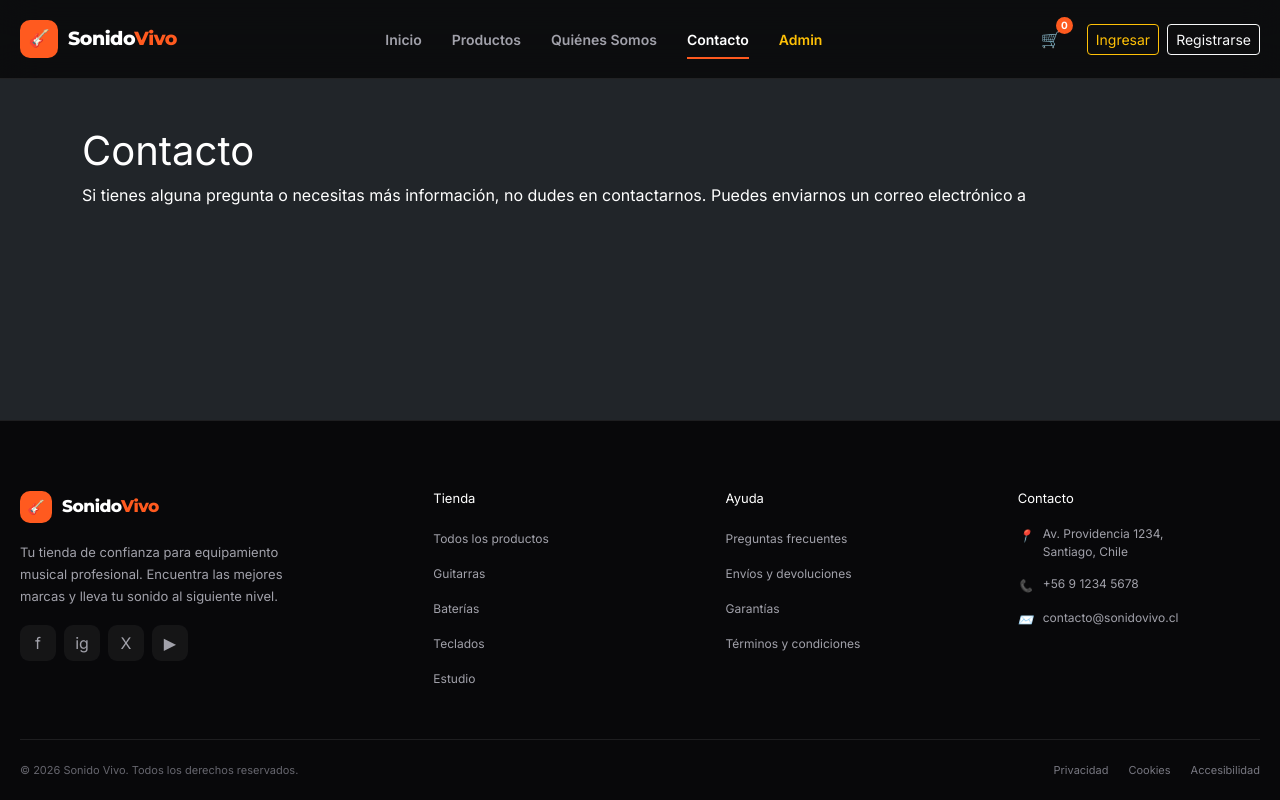
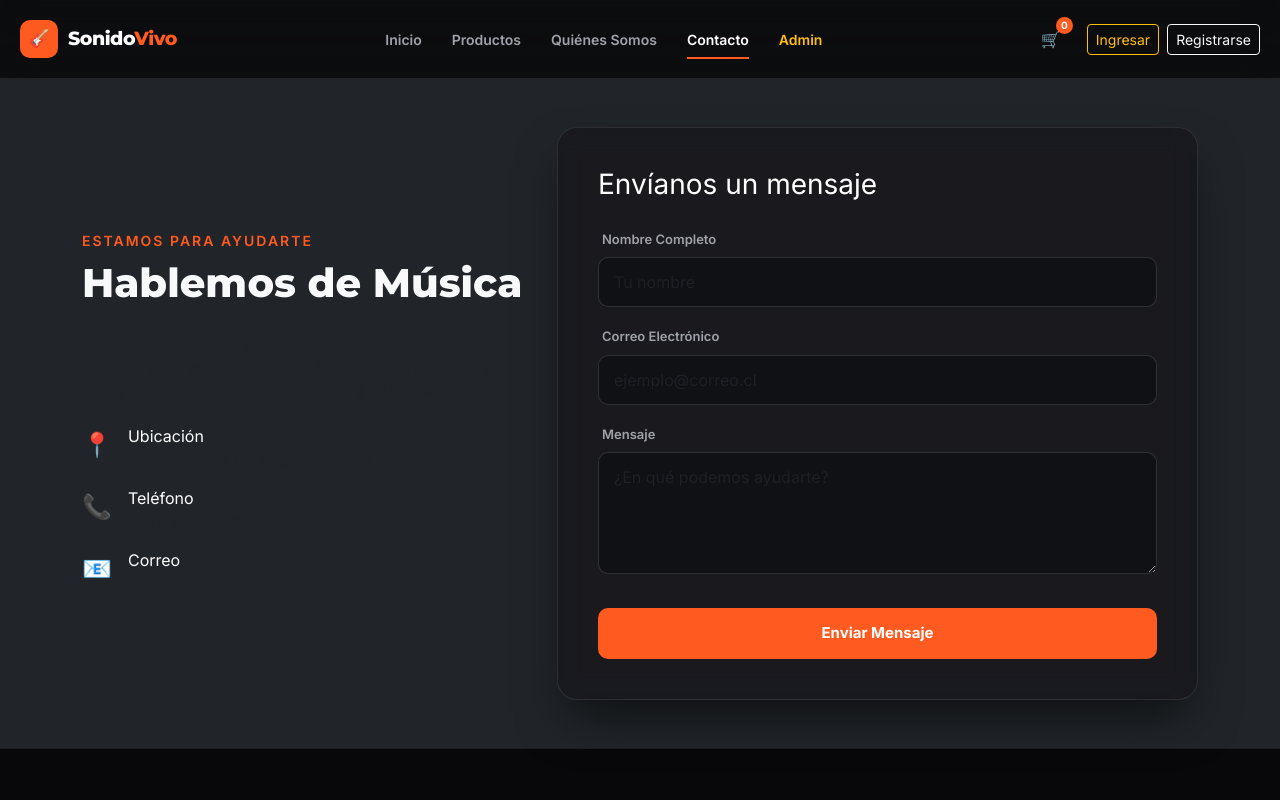
Before and after one commit to Fimchart/SonidoVivo_React, a React (Vite) app: page /contacto in a window 1280 px wide. Shown: the top 800 px of the page. Built offline with nearby package versions, Linux system fonts and the light colour scheme.

Commit message:
Feat: Contacto.tsx/css

```diff
--- /dev/null
+++ b/src/pages/Contacto.css
@@ -0,0 +1,29 @@
+/* src/pages/Contacto.css */
+.contact-card {
+    background: rgba(24, 24, 29, 0.85);
+    backdrop-filter: blur(12px);
+    border: 1px solid var(--sv-border);
+    border-radius: 20px;
+    padding: 40px;
+    box-shadow: 0 25px 50px -12px rgba(0, 0, 0, 0.6);
+}
+
+.contact-icon {
+    color: var(--sv-primary);
+    font-size: 24px;
+    margin-bottom: 10px;
+}
+
+.contact-input {
+    background-color: rgba(0, 0, 0, 0.3) !important;
+    border: 1px solid rgba(255, 255, 255, 0.1) !important;
+    color: white !important;
+    padding: 12px 15px;
+    border-radius: 10px;
+}
+
+.contact-input:focus {
+    border-color: var(--sv-primary) !important;
+    box-shadow: 0 0 0 3px rgba(255, 90, 31, 0.15) !important;
+    background-color: rgba(0, 0, 0, 0.5) !important;
+}
--- a/src/pages/Contacto.tsx
+++ b/src/pages/Contacto.tsx
@@ -1,8 +1,140 @@
+// src/pages/Contacto.tsx
+import { useState } from 'react';
+import './Contacto.css';
+
 function Contacto() {
+  const [formData, setFormData] = useState({
+    nombre: '',
+    correo: '',
+    mensaje: ''
+  });
+  const [errores, setErrores] = useState<{ [key: string]: string }>({});
+  const [enviado, setEnviado] = useState(false);
+
+  const handleChange = (e: React.ChangeEvent<HTMLInputElement | HTMLTextAreaElement>) => {
+    setFormData({ ...formData, [e.target.name]: e.target.value });
+    if (errores[e.target.name]) {
+      setErrores({ ...errores, [e.target.name]: '' });
+    }
+    setEnviado(false);
+  };
+
+  const validarFormulario = () => {
+    const nuevosErrores: { [key: string]: string } = {};
+    const regexCorreo = /^[^\s@]+@[^\s@]+\.[^\s@]+$/;
+
+    if (!formData.nombre.trim()) nuevosErrores.nombre = 'El nombre es obligatorio.';
+    if (!formData.correo.trim()) {
+      nuevosErrores.correo = 'El correo es obligatorio.';
+    } else if (!regexCorreo.test(formData.correo)) {
+      nuevosErrores.correo = 'Ingresa un correo válido.';
+    }
+    if (!formData.mensaje.trim()) nuevosErrores.mensaje = 'El mensaje es obligatorio.';
+
+    setErrores(nuevosErrores);
+    return Object.keys(nuevosErrores).length === 0;
+  };
+
+  const handleSubmit = (e: React.FormEvent) => {
+    e.preventDefault();
+    if (validarFormulario()) {
+      // Simulamos el envío
+      setEnviado(true);
+      setFormData({ nombre: '', correo: '', mensaje: '' }); // Limpiamos el form
+    }
+  };
+
   return (
-    <div className="container mt-5">
-      <h1>Contacto</h1>
-      <p>Si tienes alguna pregunta o necesitas más información, no dudes en contactarnos. Puedes enviarnos un correo electrónico a</p>
+    <div className="container mt-5 pb-5">
+      <div className="row g-4">
+
+        {/* Información de Contacto */}
+        <div className="col-md-5 text-light d-flex flex-column justify-content-center">
+          <span className="about-subtitle mb-2">Estamos para ayudarte</span>
+          <h1 className="mb-4" style={{ fontFamily: 'Montserrat', fontWeight: 800 }}>
+            Hablemos de Música
+          </h1>
+          <p className="text-muted mb-4">
+            ¿Tienes dudas sobre algún instrumento? ¿Necesitas asesoría para armar tu estudio?
+            Déjanos un mensaje y nuestro equipo técnico te responderá a la brevedad.
+          </p>
+
+          <div className="d-flex align-items-start gap-3 mb-3">
+            <span className="contact-icon">📍</span>
+            <div>
+              <h6 className="mb-1 text-white">Ubicación</h6>
+              <p className="text-muted small mb-0">Av. Providencia 1234, Santiago, Chile</p>
+            </div>
+          </div>
+          <div className="d-flex align-items-start gap-3 mb-3">
+            <span className="contact-icon">📞</span>
+            <div>
+              <h6 className="mb-1 text-white">Teléfono</h6>
+              <p className="text-muted small mb-0">+56 9 1234 5678</p>
+            </div>
+          </div>
+          <div className="d-flex align-items-start gap-3">
+            <span className="contact-icon">📧</span>
+            <div>
+              <h6 className="mb-1 text-white">Correo</h6>
+              <p className="text-muted small mb-0">contacto@sonidovivo.cl</p>
+            </div>
+          </div>
+        </div>
+
+        {/* Formulario de Contacto */}
+        <div className="col-md-7">
+          <div className="contact-card">
+            <h3 className="text-white mb-4">Envíanos un mensaje</h3>
+
+            {enviado && (
+              <div className="alert alert-success py-2" role="alert">
+                ¡Mensaje enviado con éxito! Te contactaremos pronto.
+              </div>
+            )}
+
+            <form onSubmit={handleSubmit} noValidate>
+              <div className="mb-3">
+                <label className="auth-label mb-2" style={{color: '#a1a1aa'}}>Nombre Completo</label>
+                <input
+                  type="text" name="nombre"
+                  className={`form-control contact-input ${errores.nombre ? 'is-invalid' : ''}`}
+                  value={formData.nombre} onChange={handleChange}
+                  placeholder="Tu nombre"
+                />
+                {errores.nombre && <div className="text-danger mt-1" style={{ fontSize: '12px' }}>{errores.nombre}</div>}
+              </div>
+
+              <div className="mb-3">
+                <label className="auth-label mb-2" style={{color: '#a1a1aa'}}>Correo Electrónico</label>
+                <input
+                  type="email" name="correo"
+                  className={`form-control contact-input ${errores.correo ? 'is-invalid' : ''}`}
+                  value={formData.correo} onChange={handleChange}
+                  placeholder="ejemplo@correo.cl"
+                />
+                {errores.correo && <div className="text-danger mt-1" style={{ fontSize: '12px' }}>{errores.correo}</div>}
+              </div>
+
+              <div className="mb-4">
+                <label className="auth-label mb-2" style={{color: '#a1a1aa'}}>Mensaje</label>
+                <textarea
+                  name="mensaje" rows={4}
+                  className={`form-control contact-input ${errores.mensaje ? 'is-invalid' : ''}`}
+                  value={formData.mensaje} onChange={handleChange}
+                  placeholder="¿En qué podemos ayudarte?"
+                ></textarea>
+                {errores.mensaje && <div className="text-danger mt-1" style={{ fontSize: '12px' }}>{errores.mensaje}</div>}
+              </div>
+
+              <button type="submit" className="auth-btn w-100">
+                Enviar Mensaje
+              </button>
+            </form>
+          </div>
+        </div>
+
+      </div>
     </div>
   );
 }
```
